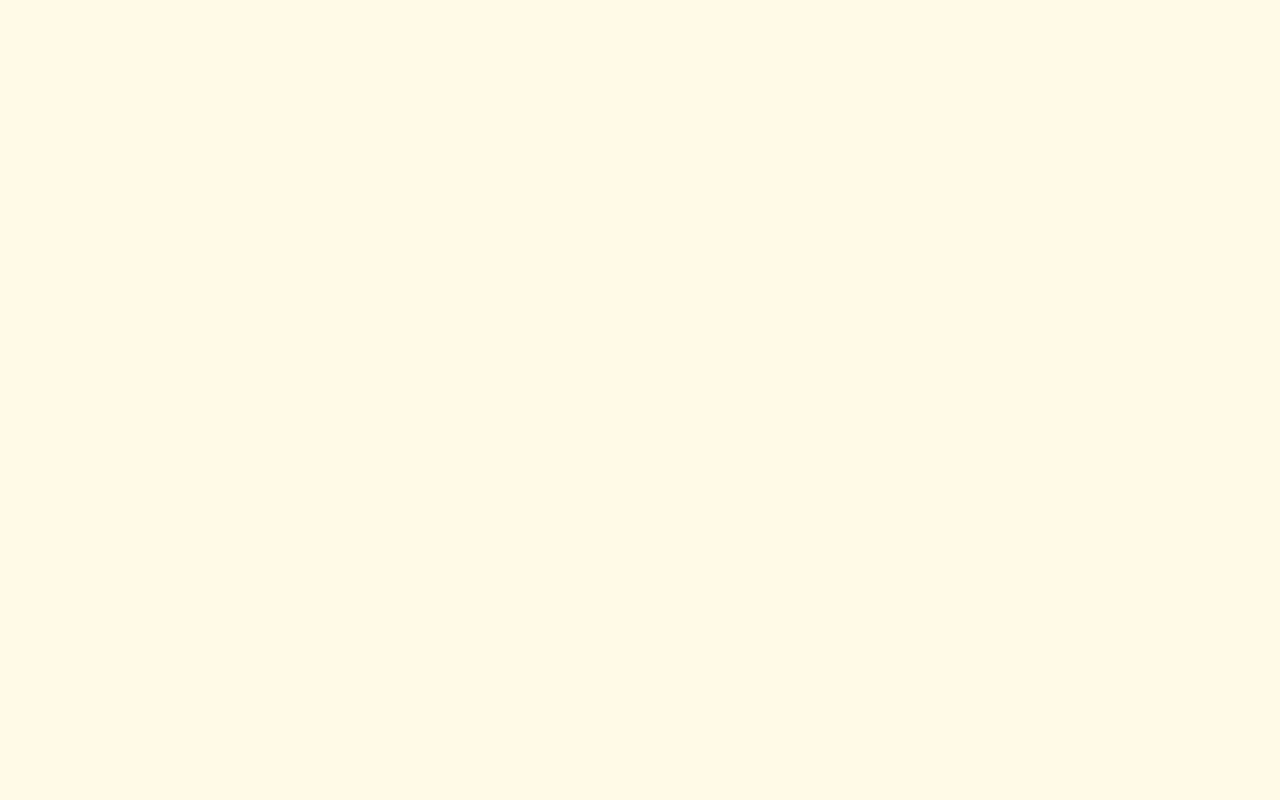
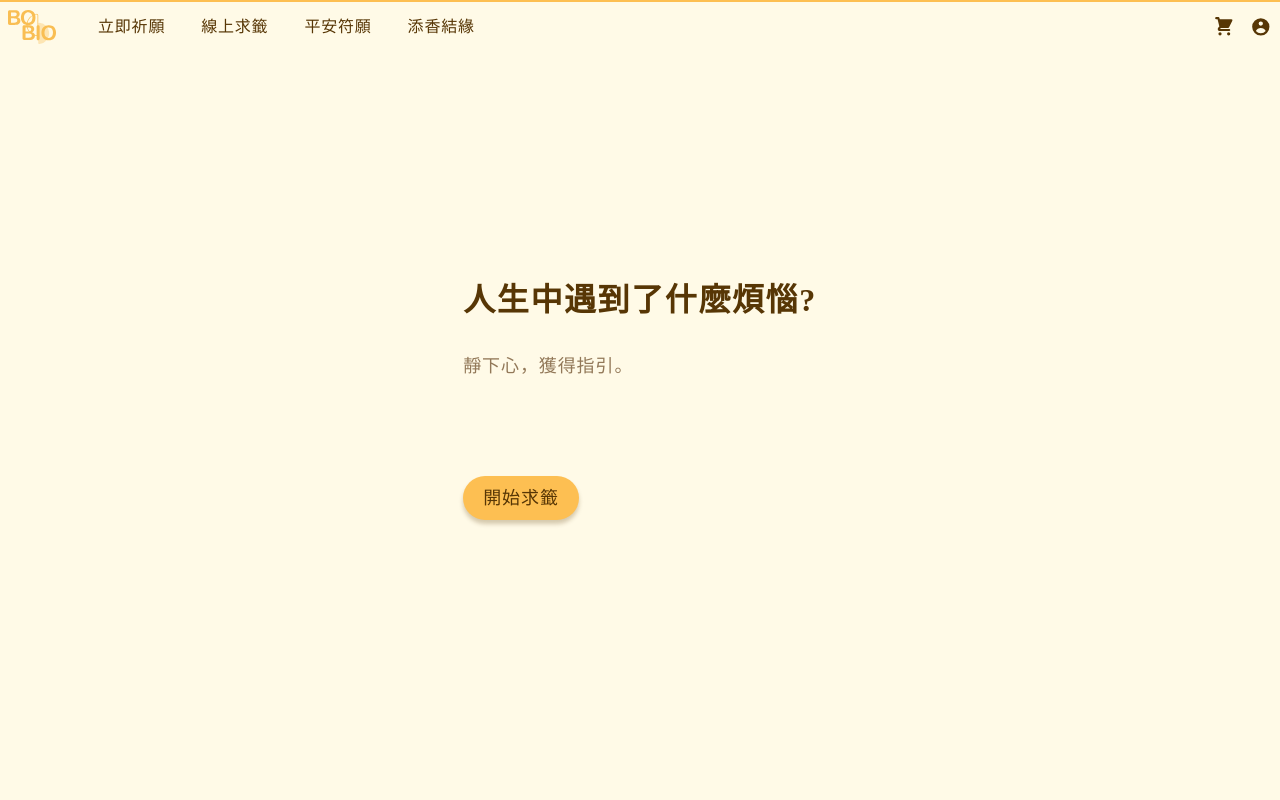
Before and after one commit to chingyeeee/BOBIO, a React (Vite) app: page /drawlots in a window 1280 px wide. Before the commit this address had no page. Shown: the top 800 px of the page. Built offline with nearby package versions, Linux system fonts and the light colour scheme; a web font is replaced by a local one.

Commit message:
add draw lots component

```diff
--- a/src/App.jsx
+++ b/src/App.jsx
@@ -1,6 +1,7 @@
 import { BrowserRouter, Route, Routes } from "react-router-dom";
 import "./App.css";
 import { Nav } from "./assets/components/Nav";
+import { DrawLots } from "./assets/components/pages/DrawLots";
 import { Homepage } from "./assets/components/pages/Homepage";
 import { Pray } from "./assets/components/pages/Pray";
 
@@ -11,7 +12,8 @@ function App() {
         <Routes>
           <Route path="/" element={<Nav />}>
             <Route path="/" index element={<Homepage />} />
-            <Route path="/pray" index element={<Pray />} />
+            <Route path="/pray" element={<Pray />} />
+            <Route path="/drawlots" element={<DrawLots />} />
           </Route>
         </Routes>
       </BrowserRouter>
--- a/src/assets/components/common/NavBar.jsx
+++ b/src/assets/components/common/NavBar.jsx
@@ -26,7 +26,7 @@ export const NavBar = () => {
             <NavLink color="text-p3" text="立即祈願" href={"/pray"} />
           </li>
           <li>
-            <NavLink color="text-p3" text="線上求籤" />
+            <NavLink color="text-p3" text="線上求籤" href={"/drawlots"} />
           </li>
           <li>
             <NavLink color="text-p3" text="平安符願" />
--- /dev/null
+++ b/src/assets/components/pages/DrawLots.jsx
@@ -0,0 +1,26 @@
+import { useState } from "react";
+import LotsContainer from "../../images/drawLots/lots_container.svg";
+import { Button } from "../common/Button";
+
+// start drawlots
+const DrawIntroduction = () => {
+  return (
+    <div className="flex flex-col items-center lg:items-start lg:justify-center gap-8 lg:gap-24 px-3 lg:px-0">
+      <div className="flex flex-col items-center text-center lg:text-left lg:items-start gap-4 lg:gap-8">
+        <h3 className="text-h2 text-p3">人生中遇到了什麼煩惱?</h3>
+        <p className="text-lg text-s1">靜下心，獲得指引。</p>
+      </div>
+      <Button text={"開始求籤"} />
+    </div>
+  );
+};
+
+export const DrawLots = () => {
+  const [drawPhrase, setdrawPhrase] = useState(0);
+
+  return (
+    <div className="container pt-16 lg:py-0 mx-auto min-h-[calc(100vh_-_173px)] md:min-h-[calc(100vh_-_156px)] lg:min-h-screen flex items-center justify-center">
+      {drawPhrase === 0 && <DrawIntroduction />}
+    </div>
+  );
+};
```
